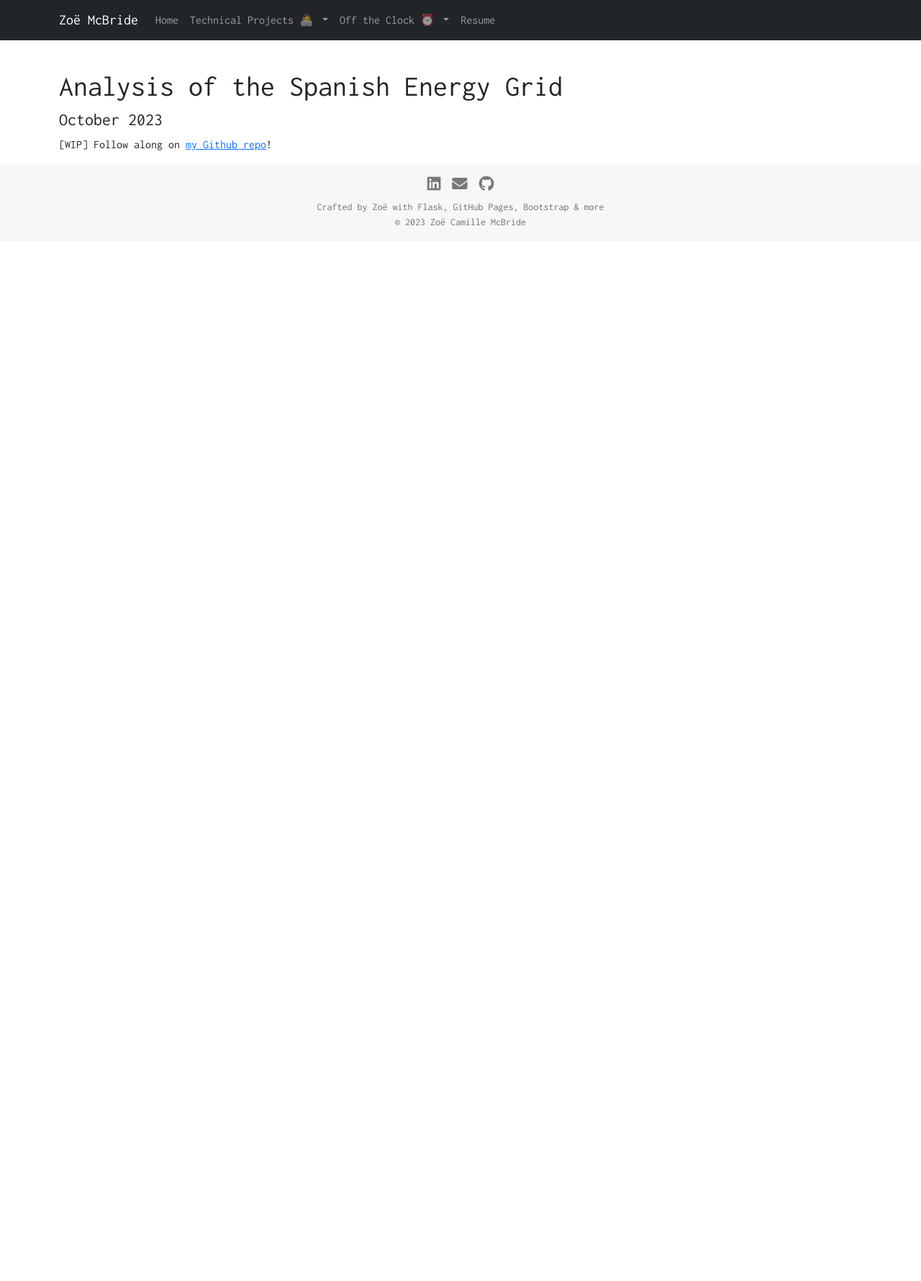
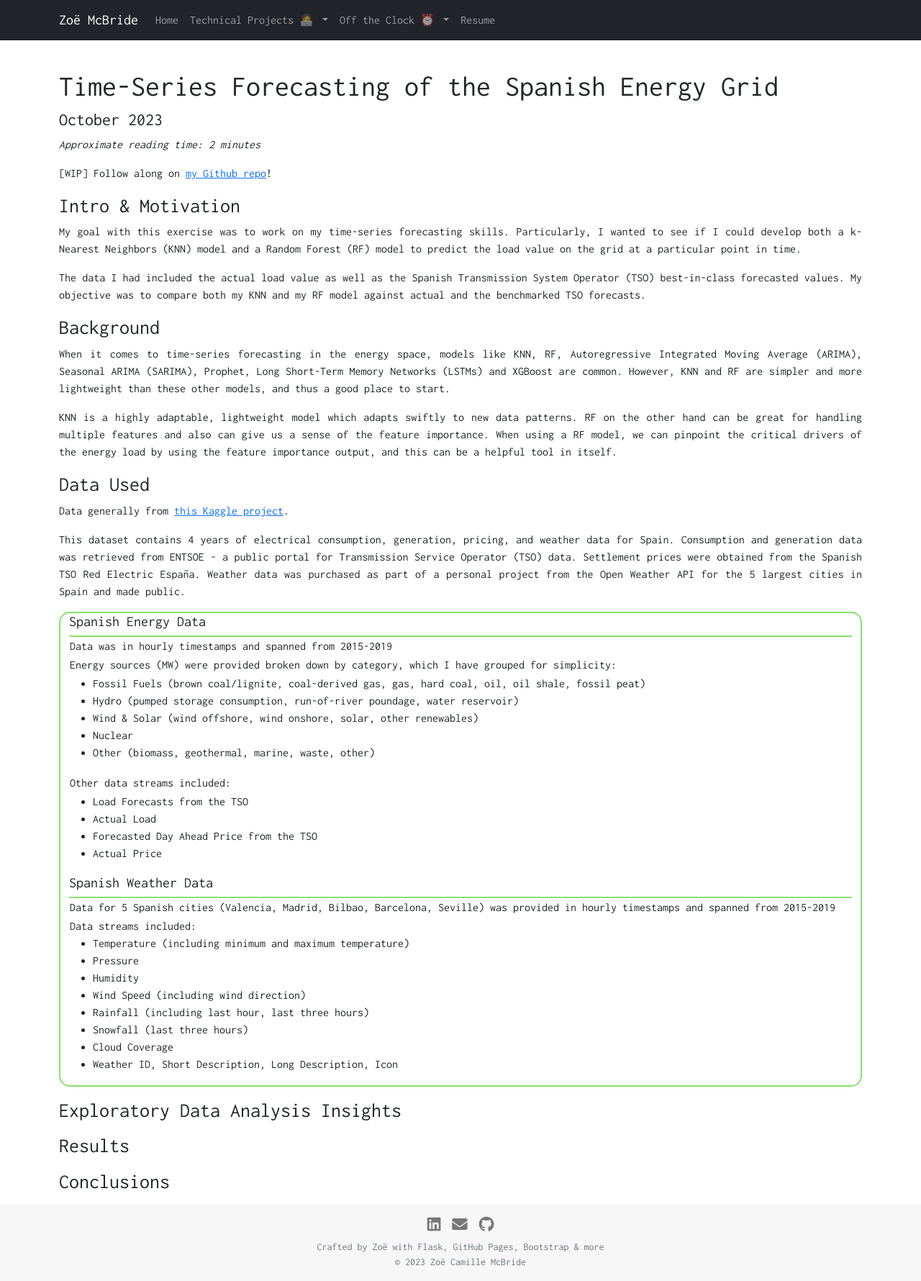
Before and after one commit to zoemcbride/zoemcbride.com, a Flask app: page /energy_analysis_blog.html in a window 1280 px wide. Shown: the whole page at 72% size. Before the commit the page ends 314 px from the top, so only its background shows below. Run offline with Flask 3, Linux system fonts and the light colour scheme; some libraries are stand-ins or nearby versions.

Commit message:
Energy analysis blog first pass

```diff
--- a/my_flask_app/templates/base.html
+++ b/my_flask_app/templates/base.html
@@ -109,7 +109,7 @@
                     <ul class="dropdown-menu">
                       <li><a class="dropdown-item" href="{{ url_for('running_analysis_blog') }}">Running Analysis Using my Strava Data</a></li>
                       <li><a class="dropdown-item" href="{{ url_for('strava_analysis_howto') }}">How To Analyze <i>Your</i> Strava Data</a></li>
-                      <li><a class="dropdown-item" href="{{ url_for('energy_analysis_blog') }}">Energy Analysis - Coming Soon!</a></li>
+                      <li><a class="dropdown-item" href="{{ url_for('energy_analysis_blog') }}">Time-Series Forecasting of the Spanish Energy Grid [WIP]</a></li>
                       <!--<li><a class="dropdown-item" href="#">Spotify Analysis - Coming Soon!</a></li>-->
                       <li><hr class="dropdown-divider"></li>
                       <li><a class="dropdown-item" href="{{ url_for('side_projects') }}">All Projects</a></li>
--- a/my_flask_app/templates/energy_analysis_blog.html
+++ b/my_flask_app/templates/energy_analysis_blog.html
@@ -7,12 +7,107 @@
   <!-- zoemcbride.com website code -->
 
   <body bgcolor = "#FFFFFF">
-    <h1>Analysis of the Spanish Energy Grid</h1>
+    <h1>Time-Series Forecasting of the Spanish Energy Grid</h1>
+
     <h4>October 2023</h4>
+    <div class="reading-time"><i>Approximate reading time: {{ reading_time }} minute{{ 's' if reading_time != 1 else '' }}
+    </div></i></p>
+
 
     [WIP] Follow along on <a href="https://github.com/zoemcbride/energy-data-lab">my Github repo</a>!
+    <p><p><p>
 
-    <p><p><p>
+    <h3>Intro & Motivation</h3>
+    <p class="opening-paragraph">
+    My goal with this exercise was to work on my time-series forecasting skills. Particularly, I wanted to see if I could develop both a k-Nearest Neighbors (KNN) model and a Random Forest (RF) model to predict the load value on the grid at a particular point in time. </p>
+
+    <p class="opening-paragraph">
+    The data I had included the actual load value as well as the Spanish Transmission System Operator (TSO) best-in-class forecasted values. My objective was to compare both my KNN and my RF model against actual and the benchmarked TSO forecasts.</p>
+
+    <h3>Background</h3>
+    <p class="opening-paragraph">
+    When it comes to time-series forecasting in the energy space, models like KNN, RF, Autoregressive Integrated Moving Average (ARIMA), Seasonal ARIMA (SARIMA), Prophet, Long Short-Term Memory Networks (LSTMs) and XGBoost are common. However, KNN and RF are simpler and more lightweight than these other models, and thus a good place to start. </p>
+
+    <p class="opening-paragraph">KNN is a highly adaptable, lightweight model which adapts swiftly to new data patterns. RF on the other hand can be great for handling multiple features and also can give us a sense of the feature importance. When using a RF model, we can pinpoint the critical drivers of the energy load by using the feature importance output, and this can be a helpful tool in itself. </p>
+
+    <h3>Data Used</h3>
+    <p class="opening-paragraph">
+      Data generally from <a href="https://www.kaggle.com/datasets/nicholasjhana/energy-consumption-generation-prices-and-weather/data">this Kaggle project</a>.</p>
+
+      <p class="opening-paragraph">
+      This dataset contains 4 years of electrical consumption, generation, pricing, and weather data for Spain. Consumption and generation data was retrieved from ENTSOE - a public portal for Transmission Service Operator (TSO) data. Settlement prices were obtained from the Spanish TSO Red Electric España. Weather data was purchased as part of a personal project from the Open Weather API for the 5 largest cities in Spain and made public.</p>
+
+      <div class='container' style='max-width:1200px; margin-left: 0; border: 2px solid rgb(136, 225, 108); border-radius: 15px;'>
+  <h5>Spanish Energy Data</h5>
+  <table style='width:100%; border-collapse: collapse; '>
+    <tr style='border-bottom: 2px solid rgb(136, 225, 108);'>
+    </tr>
+    <tr>
+      <td>Data was in hourly timestamps and spanned from 2015-2019</td>
+    </tr>
+    <tr>
+      <td>Energy sources (MW) were provided broken down by category, which I have grouped for simplicity:</td>
+    </tr>
+    <tr>
+      <td>
+        <ul>
+          <li>Fossil Fuels (brown coal/lignite, coal-derived gas, gas, hard coal, oil, oil shale, fossil peat)</li>
+          <li>Hydro (pumped storage consumption, run-of-river poundage, water reservoir)</li>
+          <li>Wind & Solar (wind offshore, wind onshore, solar, other renewables)</li>
+          <li>Nuclear</li>
+          <li>Other (biomass, geothermal, marine, waste, other)</li>
+        </ul>
+      </td>
+    </tr>
+    <tr>
+      <td>Other data streams included:</td>
+    </tr>
+    <tr>
+      <td>
+        <ul>
+          <li>Load Forecasts from the TSO</li>
+          <li>Actual Load</li>
+          <li>Forecasted Day Ahead Price from the TSO</li>
+          <li>Actual Price</li>
+      </ul>
+    </td>
+    </tr>
+  </table>
+  <h5>Spanish Weather Data</h5>
+  <table style='width:100%; border-collapse: collapse; '>
+    <tr style='border-bottom: 2px solid rgb(136, 225, 108);'>
+    </tr>
+    <tr>
+      <td>Data for 5 Spanish cities (Valencia, Madrid, Bilbao, Barcelona, Seville) was provided in hourly timestamps and spanned from 2015-2019</td>
+    </tr>
+    <tr>
+      <td>Data streams included:
+        <ul>
+        <li>Temperature (including minimum and maximum temperature)</li>
+        <li>Pressure</li>
+        <li>Humidity</li>
+        <li>Wind Speed (including wind direction)</li>
+        <li>Rainfall (including last hour, last three hours)</li>
+        <li>Snowfall (last three hours)</li>
+        <li>Cloud Coverage</li>
+        <li>Weather ID, Short Description, Long Description, Icon</li>
+      </ul>
+      </td>
+    </tr>
+  </table>
+</div>
+
+
+</p>
+
+    <h3>Exploratory Data Analysis Insights</h3>
+    <p class="opening-paragraph">
+
+    <h3>Results</h3>
+    <p class="opening-paragraph">
+
+    <h3>Conclusions</h3>
+    <p class="opening-paragraph">
 
 <script data-goatcounter="https://zoemcbride.goatcounter.com/count"
 async src="//gc.zgo.at/count.js"></script>
--- a/my_flask_app/templates/side_projects.html
+++ b/my_flask_app/templates/side_projects.html
@@ -20,12 +20,12 @@
           </a>
         </div>
         <div class="row"><a href="{{ url_for('energy_analysis_blog') }}">
-          Energy Analysis - Coming Soon!</a>
+          Time-Series Forecasting of the Spanish Energy Grid</a>
         </div>
         <!--<div class="row"><a href="">
           Spotify Analysis - Coming Soon!</a>
         </div>-->
       </div>
     </div>
-
+    <p>
     {% endblock %}
```
